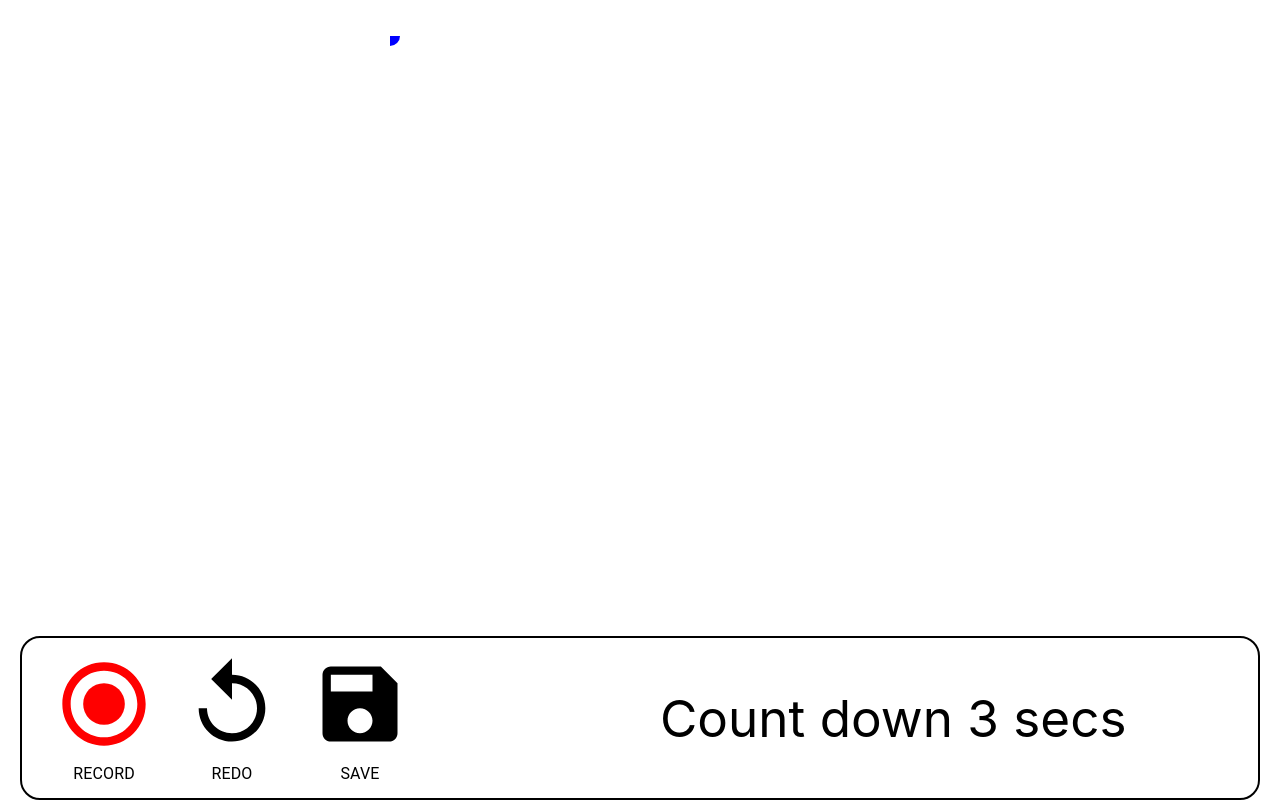
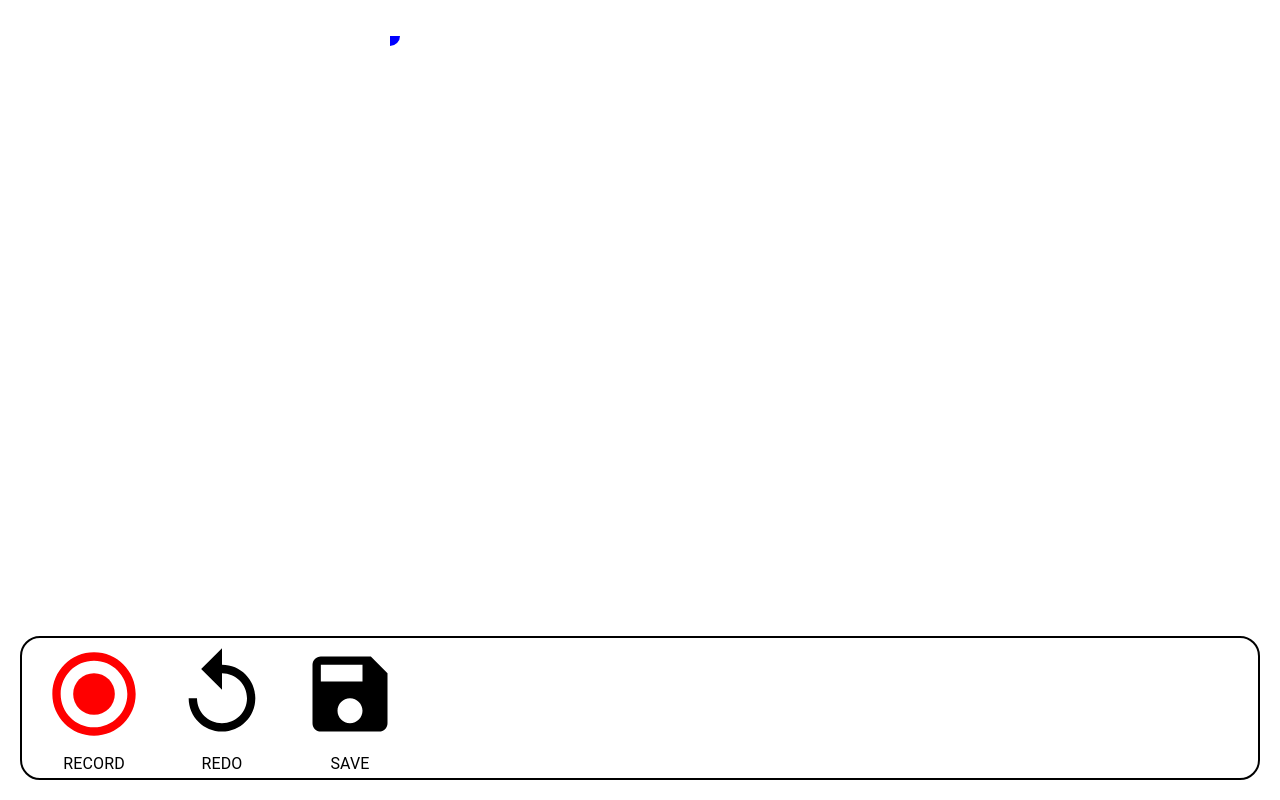
Before and after one commit to beeryce7/Mugic-Bowing-Application, a React (Create React App) app in the folder app/: page /#/play in a window 1280 px wide. Shown: the part 192-992 px from the top of the page. Built offline with nearby package versions, Linux system fonts and the light colour scheme.

Commit message:
style: remove count down text, made song name a cursor not a pointer

```diff
--- a/app/src/components/PlaySession/Header.js
+++ b/app/src/components/PlaySession/Header.js
@@ -11,7 +11,7 @@ const Header = () => {
   return (
     <div className="new-header">
       <div className="nav-items"><div className="nav-item"><Link to="/"> &#60; Back to Home</Link></div></div>
-      <div className="nav-items"><div className="nav-item">Song Name</div></div>
+      <div className="nav-items"><div className="nav-item-cursor">Song Name</div></div>
       <div className="nav-items"><div className="nav-item"><Link to="/settings">Settings</Link> </div></div>
     </div>
   );
--- a/app/src/components/PlaySession/SessionState.css
+++ b/app/src/components/PlaySession/SessionState.css
@@ -1,7 +1,6 @@
 .media {
     display: flex;
     align-items: center;
-    padding: 10px;
     justify-content: space-between;
 
 
@@ -9,6 +8,13 @@
 
 .media-items {
     display: flex;
+}
+
+
+.nav-item-cursor {
+    margin: 0 30px;
+    margin-top: 12px;
+    font-family: var(--main-font);
 }
 
 .box{
--- a/app/src/components/PlaySession/SessionState.js
+++ b/app/src/components/PlaySession/SessionState.js
@@ -11,9 +11,6 @@ const SessionState = () => {
         <div className="media-items">
           <MediaControl/>
         </div>
-        <div className="text-container">
-          Count down 3 secs
-        </div>
       </div>
 
     </div>
```
